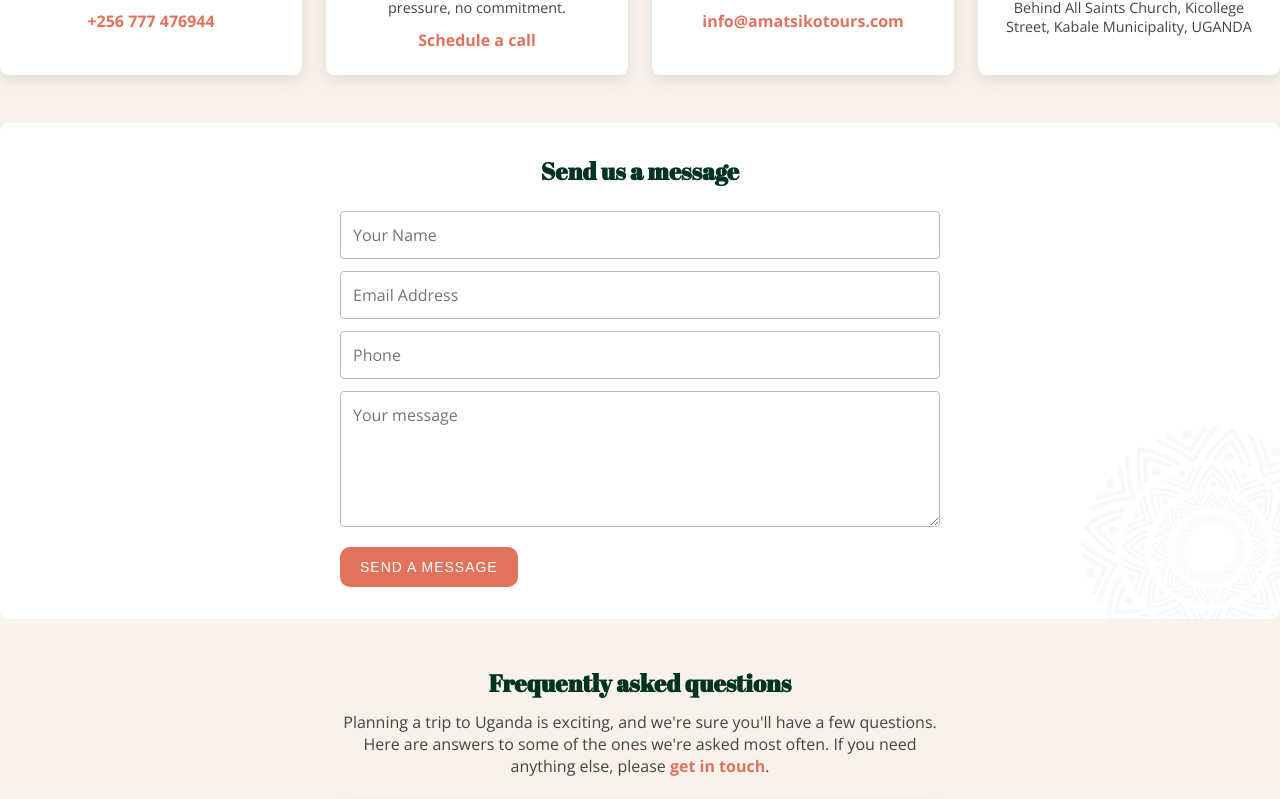
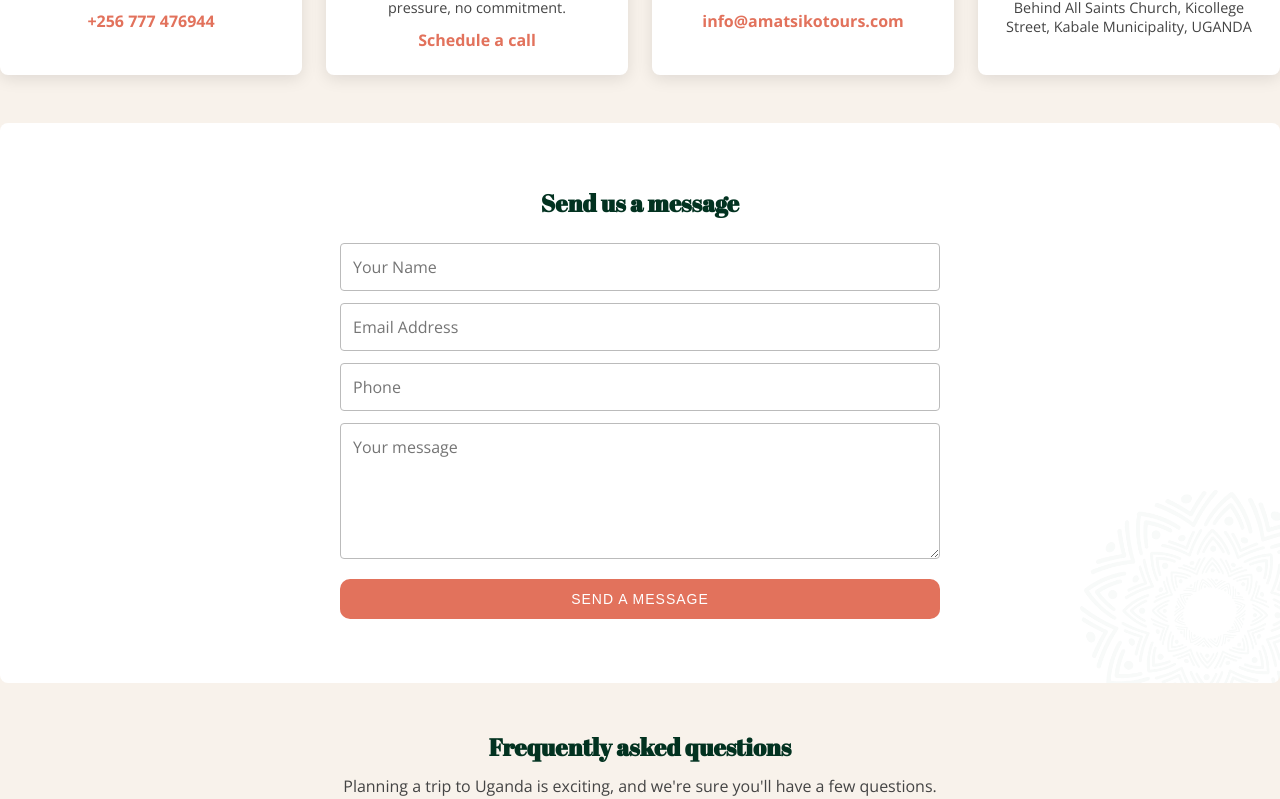
Before and after one commit to JenniePowell/Amatsiko_Tours_Booking, a React (Vite) app: page /contact in a window 1280 px wide. Shown: the part 658-1457 px from the top of the page. Built offline with nearby package versions, Linux system fonts and the light colour scheme.

Commit message:
making buttons consistent

```diff
--- a/src/pages/ContactUs.css
+++ b/src/pages/ContactUs.css
@@ -155,6 +155,7 @@
 .contact-form-inner {
   position: relative;
   z-index: 1;
+  margin: 2rem;
 }
 
 .contact-form-section h2 {
@@ -191,6 +192,7 @@
 .contact-form button {
   margin-top: 0.5rem;
   justify-self: start;
+  width: 100%;
 }
 
 .faq-section {
--- a/src/pages/Home.css
+++ b/src/pages/Home.css
@@ -53,7 +53,7 @@
   gap: 0.5rem;
   padding: 0.85rem 1.6rem;
   border: 2px solid transparent;
-  border-radius: 999px;
+  border-radius: 10px;
   font-family: inherit;
   font-size: 0.95rem;
   font-weight: 700;
@@ -654,7 +654,7 @@
   position: absolute;
   inset: 0;
   z-index: -1;
-  background-color: rgba(2, 50, 32, 0.68);
+  background-color: rgba(20, 11, 1, 0.68);
 }
 
 .final-cta h2 {
```
